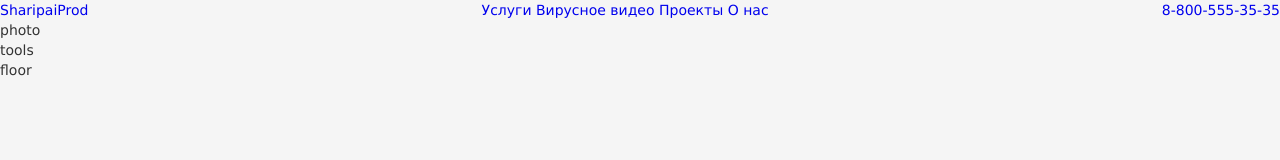
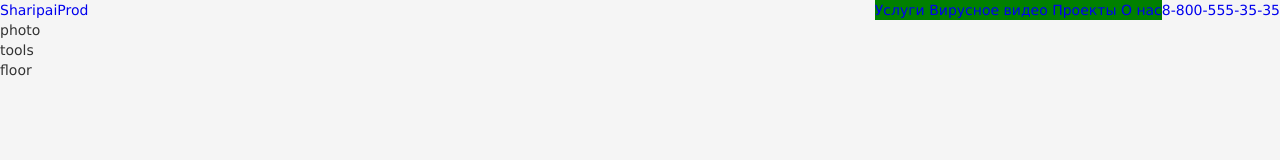
Before and after one commit to aydarcosmos/sharipai, a plain HTML site: page index.html in a window 1280 px wide. Drawn offline with Linux system fonts and the light colour scheme.

Commit message:
change mistake

```diff
--- a/index.html
+++ b/index.html
@@ -14,7 +14,7 @@
         <a href="#" class="brand">SharipaiProd</a>
 
         <nav role="navigation" id="navigation" class="list">
-            <a href="https://www.google.com" class="item-link">Услуги</a>
+            <a href="#" class="item-link">Услуги</a>
             <a href="#" class="item-link">Вирусное видео</a>
             <a href="#" class="item-link">Проекты</a>
             <a href="#" class="item-link">О нас</a>
--- a/styles.css
+++ b/styles.css
@@ -6,3 +6,11 @@ a { text-decoration: none; transition: all 0.3s linear 0s; }
     display: flex;
     justify-content: space-between;
 }
+
+.brand {
+    flex-grow: 3;
+}
+
+.list {
+    background-color: green;
+}
```
